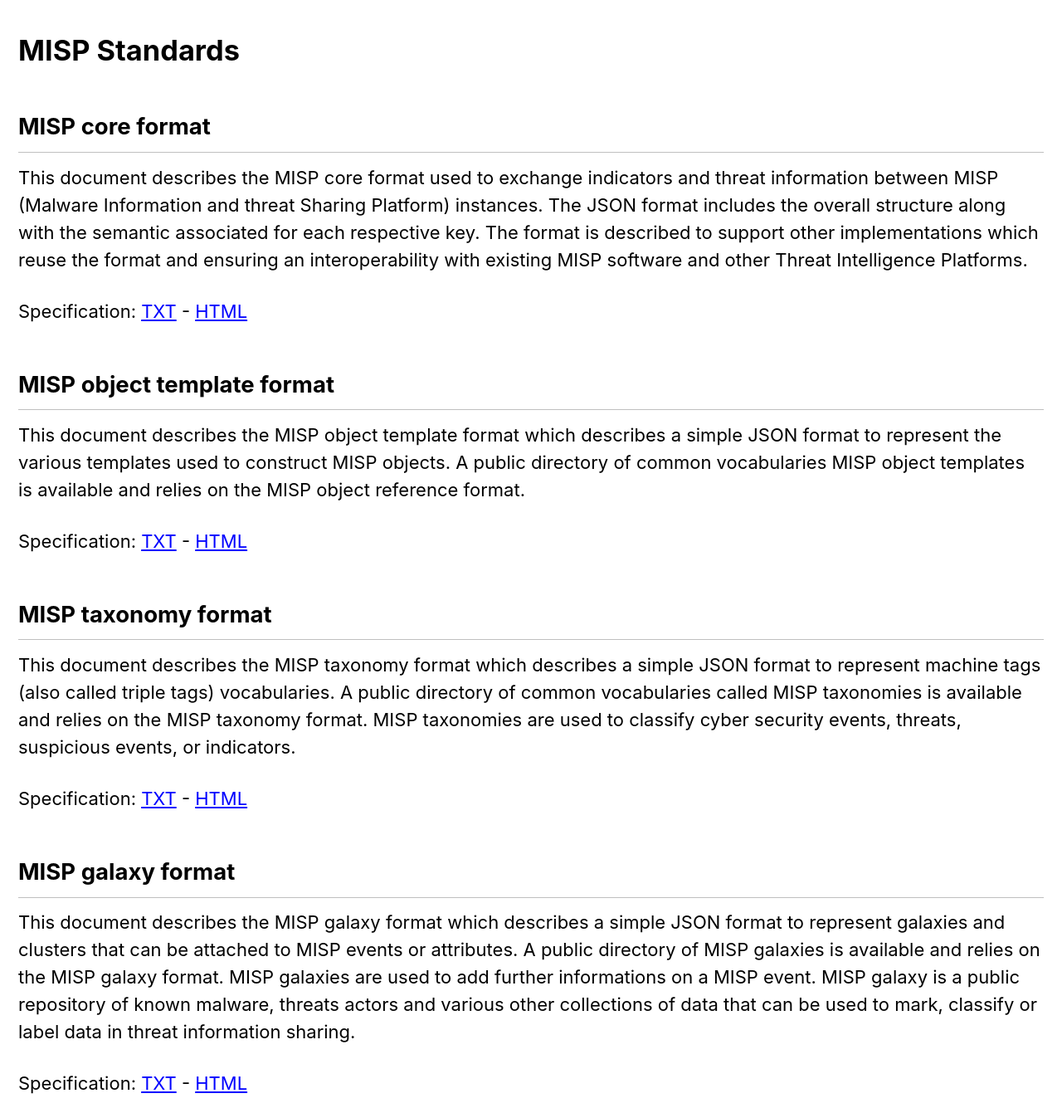
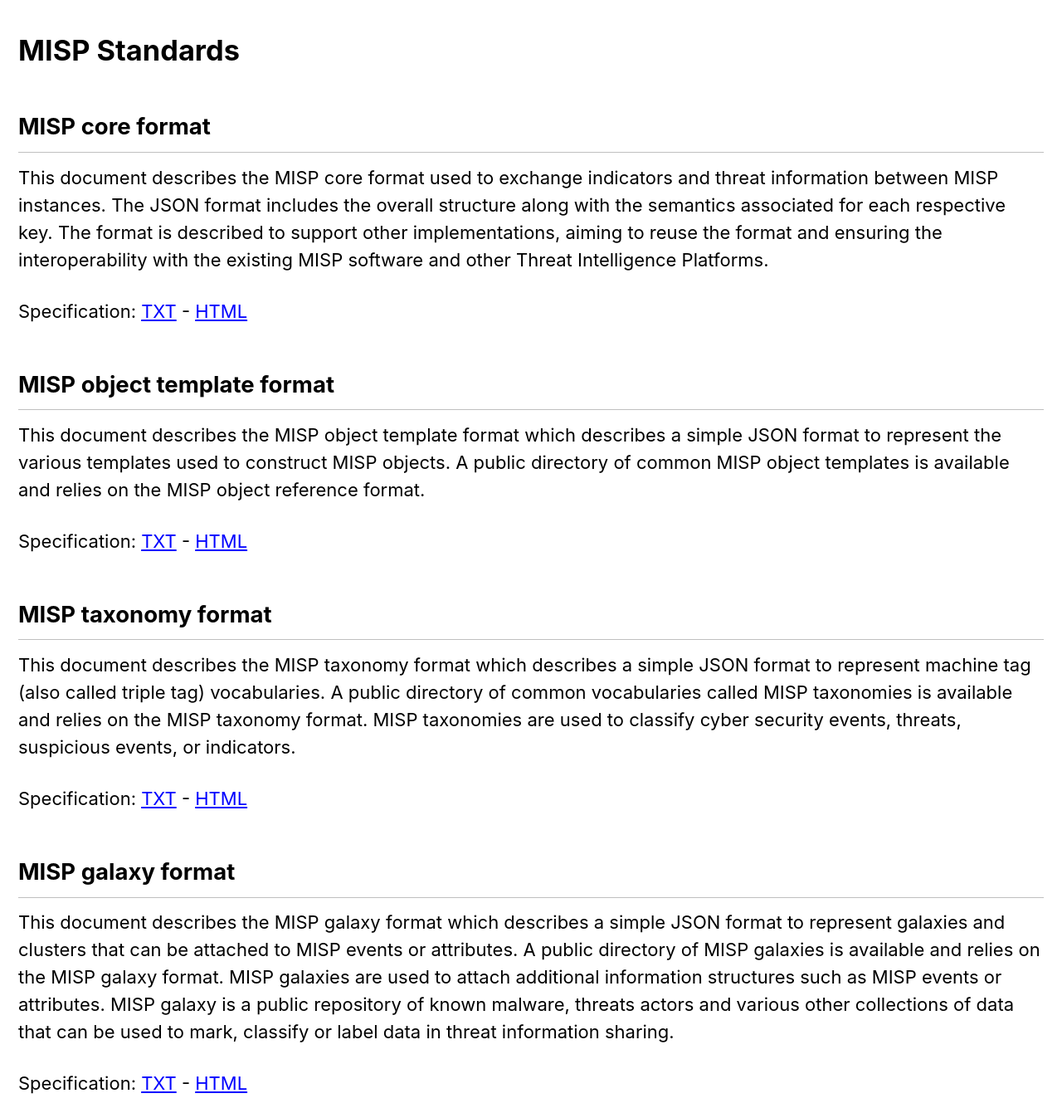
Before and after one commit to MISP/misp-standard.org, a Jekyll site: the page built from standards.md, in a window 1280 px wide and 1400 px high, scrolled down 324 px, cut to the strip 59-1400 px from the top of the window. Shown: the whole strip at 83% size. Built offline with Jekyll 4.4.1, drawn with Linux system fonts in a browser that asks for light colours; cached includes are drawn as plain includes; nearby versions of some CDN libraries.

Commit message:
Update standards.md

```diff
--- a/standards.md
+++ b/standards.md
@@ -13,25 +13,25 @@
 
 ## MISP core format
 
-This document describes the MISP core format used to exchange indicators and threat information between MISP (Malware Information and threat Sharing Platform) instances. The JSON format includes the overall structure along with the semantic associated for each respective key. The format is described to support other implementations which reuse the format and ensuring an interoperability with existing MISP software and other Threat Intelligence Platforms.
+This document describes the MISP core format used to exchange indicators and threat information between MISP instances. The JSON format includes the overall structure along with the semantics associated for each respective key. The format is described to support other implementations, aiming to reuse the format and ensuring the interoperability with the existing MISP software and other Threat Intelligence Platforms.
 
 Specification: [TXT](https://www.misp-standard.org/rfc/misp-standard-core.txt) - [HTML](https://www.misp-standard.org/rfc/misp-standard-core.html)
 
 ## MISP object template format
 
-This document describes the MISP object template format which describes a simple JSON format to represent the various templates used to construct MISP objects. A public directory of common vocabularies MISP object templates is available and relies on the MISP object reference format.
+This document describes the MISP object template format which describes a simple JSON format to represent the various templates used to construct MISP objects. A public directory of common MISP object templates is available and relies on the MISP object reference format.
 
 Specification: [TXT](https://www.misp-standard.org/rfc/misp-standard-object-template-format.txt) - [HTML](https://www.misp-standard.org/rfc/misp-standard-object-template-format.html)
 
 ## MISP taxonomy format
 
-This document describes the MISP taxonomy format which describes a simple JSON format to represent machine tags (also called triple tags) vocabularies. A public directory of common vocabularies called MISP taxonomies is available and relies on the MISP taxonomy format. MISP taxonomies are used to classify cyber security events, threats, suspicious events, or indicators.
+This document describes the MISP taxonomy format which describes a simple JSON format to represent machine tag (also called triple tag) vocabularies. A public directory of common vocabularies called MISP taxonomies is available and relies on the MISP taxonomy format. MISP taxonomies are used to classify cyber security events, threats, suspicious events, or indicators.
 
 Specification: [TXT](https://www.misp-standard.org/rfc/misp-standard-taxonomy-format.txt) - [HTML](https://www.misp-standard.org/rfc/misp-standard-taxonomy-format.html)
 
 ## MISP galaxy format
 
-This document describes the MISP galaxy format which describes a simple JSON format to represent galaxies and clusters that can be attached to MISP events or attributes. A public directory of MISP galaxies is available and relies on the MISP galaxy format. MISP galaxies are used to add further informations on a MISP event. MISP galaxy is a public repository of known malware, threats actors and various other collections of data that can be used to mark, classify or label data in threat information sharing.
+This document describes the MISP galaxy format which describes a simple JSON format to represent galaxies and clusters that can be attached to MISP events or attributes. A public directory of MISP galaxies is available and relies on the MISP galaxy format. MISP galaxies are used to attach additional information structures such as MISP events or attributes. MISP galaxy is a public repository of known malware, threats actors and various other collections of data that can be used to mark, classify or label data in threat information sharing.
 
 Specification: [TXT](https://www.misp-standard.org/rfc/misp-standard-galaxy-format.txt) - [HTML](https://www.misp-standard.org/rfc/misp-standard-galaxy-format.html)
 
```
